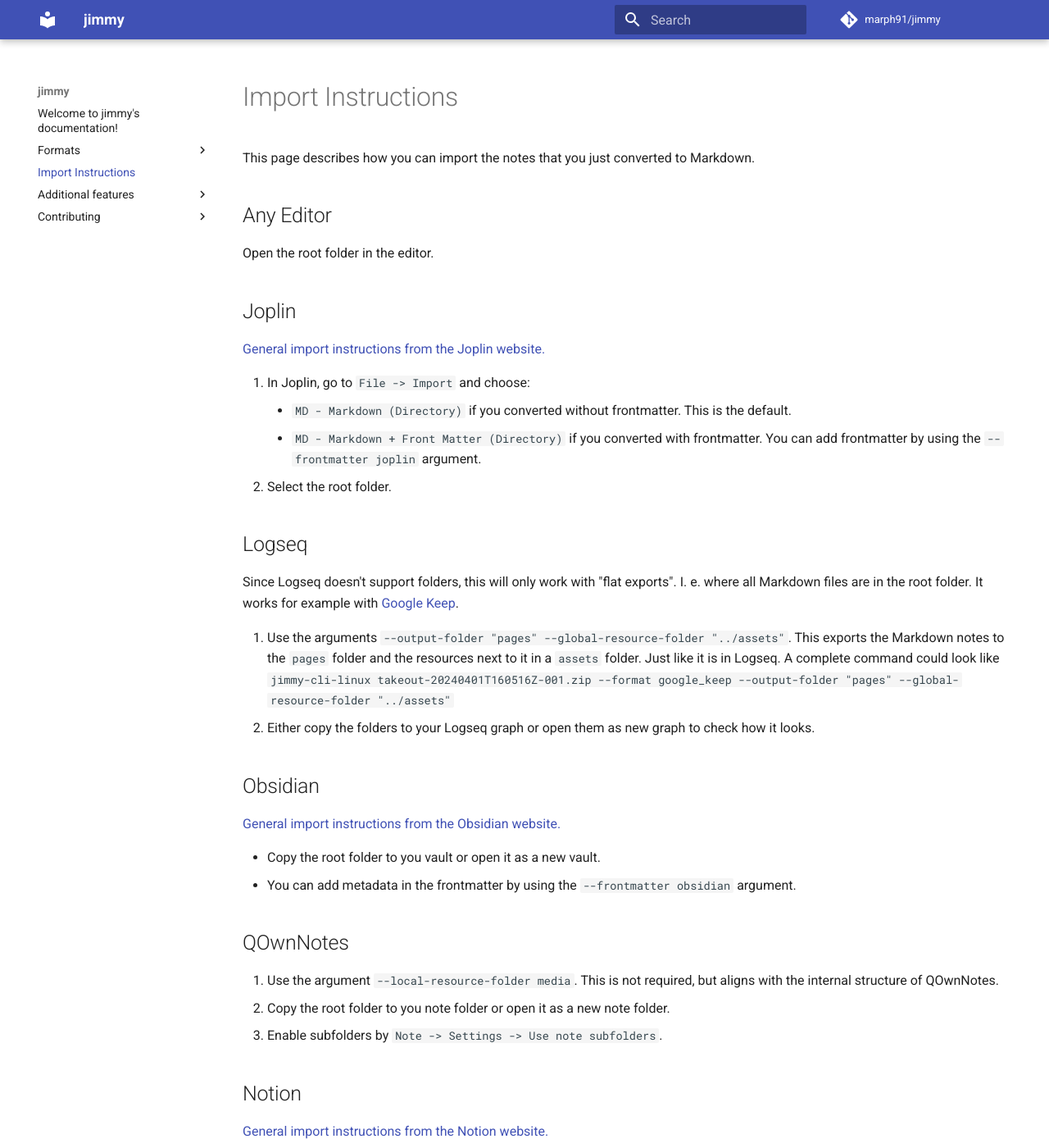
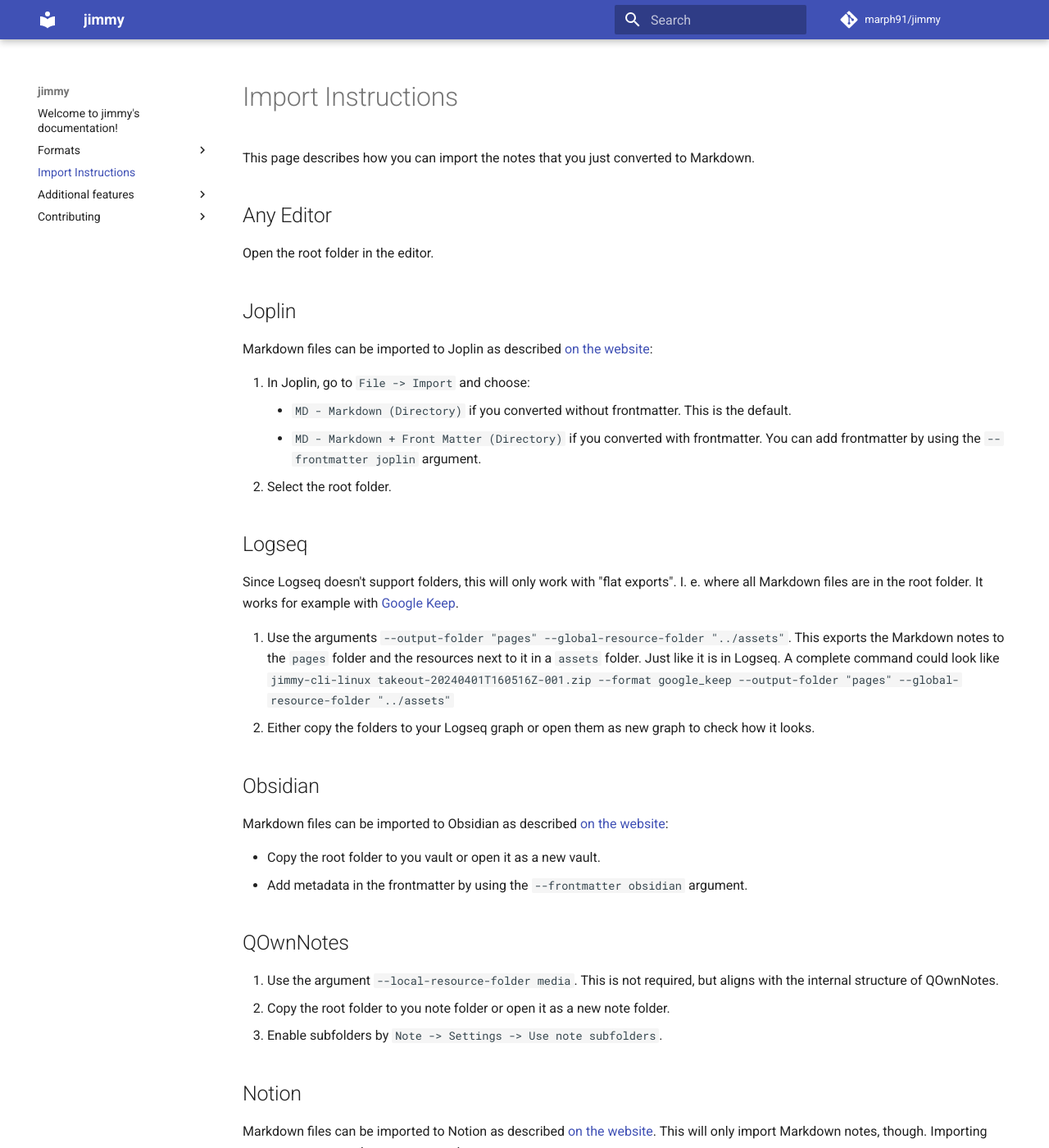
Before and after one commit to marph91/jimmy, an MkDocs documentation site: the page built from docs/import_instructions.md, in a window 1280 px wide and 1400 px high. Shown: the whole window at 82% size. Built offline with MkDocs 1.6.1 and Material for MkDocs 9.7.7, drawn with Linux system fonts in a browser that asks for light colours; comment, search, counter and statistics services are not loaded; some of the changed text lies outside the part shown.

Commit message:
update import instructions

```diff
--- a/docs/import_instructions.md
+++ b/docs/import_instructions.md
@@ -8,7 +8,7 @@
 
 ## Joplin
 
-[General import instructions from the Joplin website.](https://joplinapp.org/help/apps/import_export/#importing-from-markdown-files)
+Markdown files can be imported to Joplin as described [on the website](https://joplinapp.org/help/apps/import_export/#importing-from-markdown-files):
 
 1. In Joplin, go to `File -> Import` and choose:
     - `MD - Markdown (Directory)` if you converted without frontmatter. This is the default.
@@ -24,10 +24,10 @@
 
 ## Obsidian
 
-[General import instructions from the Obsidian website.](https://help.obsidian.md/import/markdown)
+Markdown files can be imported to Obsidian as described [on the website](https://help.obsidian.md/import/markdown):
 
 - Copy the root folder to you vault or open it as a new vault.
-- You can add metadata in the frontmatter by using the `--frontmatter obsidian` argument.
+- Add metadata in the frontmatter by using the `--frontmatter obsidian` argument.
 
 ## QOwnNotes
 
@@ -37,13 +37,11 @@
 
 ## Notion
 
-[General import instructions from the Notion website.](https://www.notion.so/help/import-data-into-notion)
-
-This will only import your Markdown notes. Importing resources seems to be not supported.
+Markdown files can be imported to Notion as described [on the website](https://www.notion.so/help/import-data-into-notion). This will only import Markdown notes, though. Importing resources seems to be not supported.
 
 ## UpNote
 
-Import from Markdown will most likely work as described [at their website](https://help.getupnote.com/import-export-share-and-print/import-content-to-upnote/import-from-markdown). The feature is behind a paywall, so I couldn't test it. Be aware that export to Markdown is behind a paywall, too!
+Import from Markdown will most likely work as described [on the website](https://help.getupnote.com/import-export-share-and-print/import-content-to-upnote/import-from-markdown). The feature is behind a paywall, so I couldn't test it. Be aware that export to Markdown is behind a paywall, too!
 
 ## VNote
 
```
